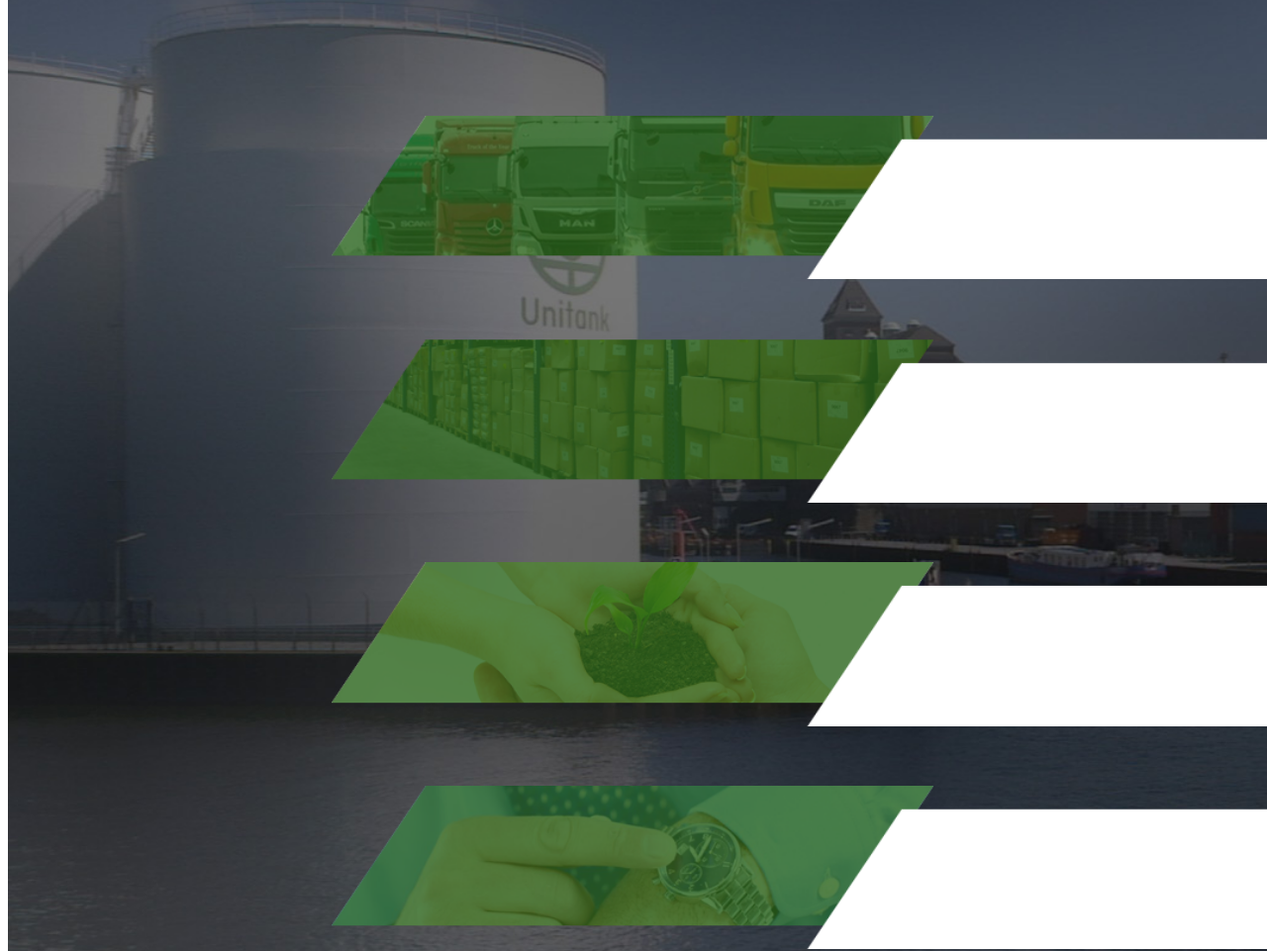
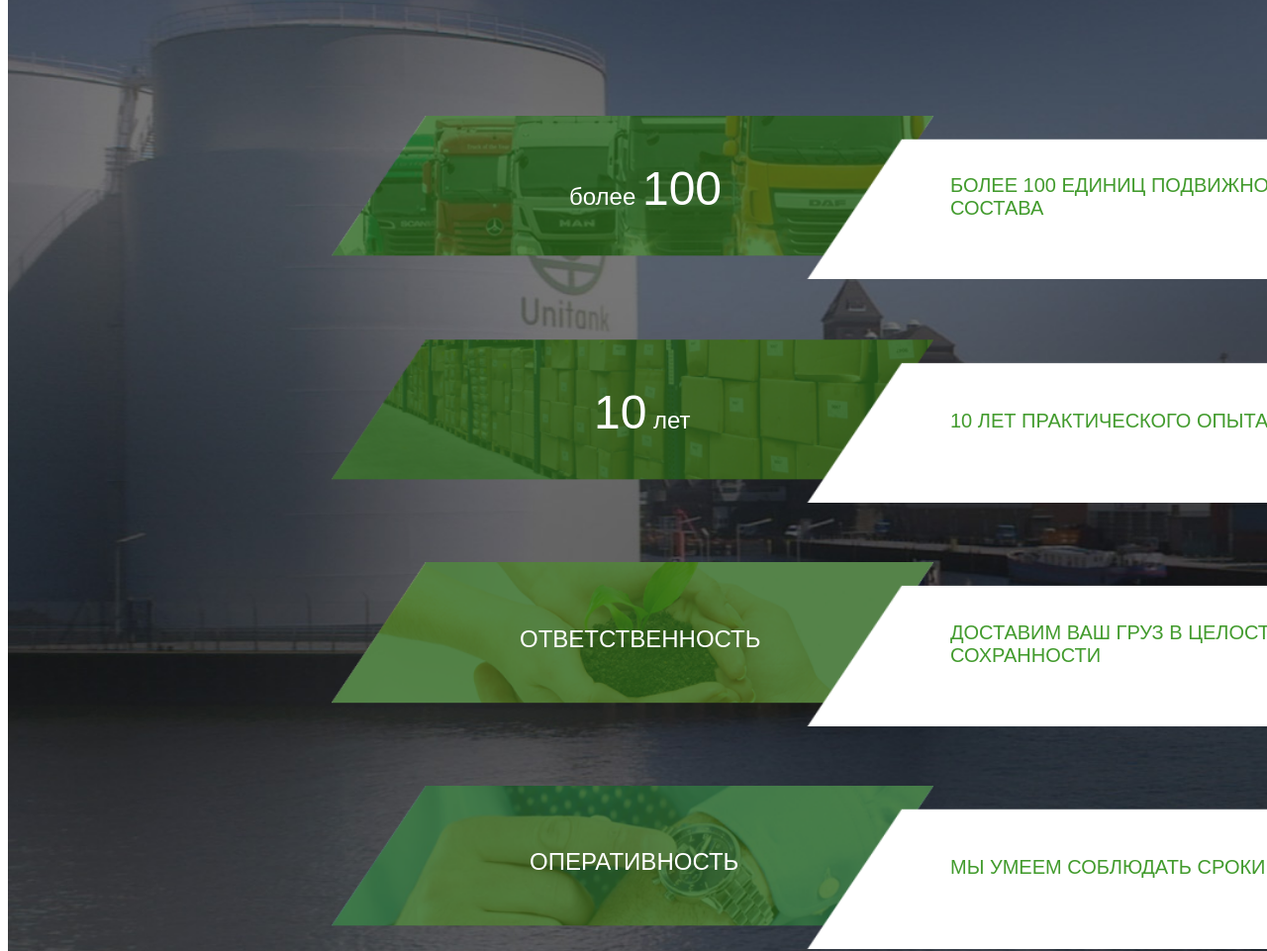
Before and after one commit to oddfrid/beeinterns_hw, a plain HTML site: page HW10/index.html in a window 1280 px wide. Shown: the part 304-1265 px from the top of the page at 99% size. Drawn offline with Linux system fonts and the light colour scheme.

```diff
--- a/HW10/css/style.css
+++ b/HW10/css/style.css
@@ -122,6 +122,45 @@
     display: flex;
     align-items: center;
     justify-content: space-around;
+    position: relative;
+    font-family: Arial, Helvetica, sans-serif;
+
+}
+
+.block-why {
+    width: 400px;
+    font-size: 24px;
+}
+
+.why-1-l {
+    position: absolute;
+    bottom: 100px;
+    left: 300px;
+}
+
+.why-1-r, .why-2-r, .why-3-r, .why-4-r {
+    position: absolute;
+    font-size: 20px;
+    right: 120px;
+}
+
+.why-2-l {
+    position: absolute;
+    bottom: 100px;
+    left: 325px;
+}
+
+.why-3-l {
+    position: absolute;
+    bottom: 110px;
+    left: 250px;
+}
+
+.why-4-l {
+    position: absolute;
+    bottom: 110px;
+    left: 260px;
+
 }
 
 h2, h3{
--- a/HW10/index.html
+++ b/HW10/index.html
@@ -47,7 +47,6 @@
     <main>
         <div class="why">
             <div class="container">
-
                     <div class="why__us">
                         <img src="img/line-left.png" alt="line-left.png">
                         <h2 class="color_white">ПОЧЕМУ МЫ?</h2>
@@ -55,15 +54,23 @@
                     </div>
                     <div class="why__str">
                         <img class="img_why" src="img/why-1.png">
+                        <p class="block-why why-1-l color_white">более <span style="font-size: 3rem;">100</span></p>
+                        <p class="block-why why-1-r color_green">БОЛЕЕ 100 ЕДИНИЦ ПОДВИЖНОГО<br>СОСТАВА</p>
                     </div>
                     <div class="why__str">
                         <img class="img_why"src="img/why-2.png">
+                        <p class="block-why why-2-l color_white"><span style="font-size: 3rem;">10</span> лет</p>
+                        <p class="block-why why-2-r color_green">10 ЛЕТ ПРАКТИЧЕСКОГО ОПЫТА</p>
                     </div>
                     <div class="why__str">
                         <img class="img_why" src="img/why-3.png">
+                        <p class="block-why why-3-l color_white">ОТВЕТСТВЕННОСТЬ</p>
+                        <p class="block-why why-3-r color_green">ДОСТАВИМ ВАШ ГРУЗ В ЦЕЛОСТИ И<br>СОХРАННОСТИ</p>
                     </div>
                     <div class="why__str">
                         <img class="img_why" src="img/why-4.png">
+                        <p class="block-why why-4-l color_white">ОПЕРАТИВНОСТЬ</p>
+                        <p class="block-why why-4-r color_green">МЫ УМЕЕМ СОБЛЮДАТЬ СРОКИ</p>
                     </div>
             </div>
         </div>
```
